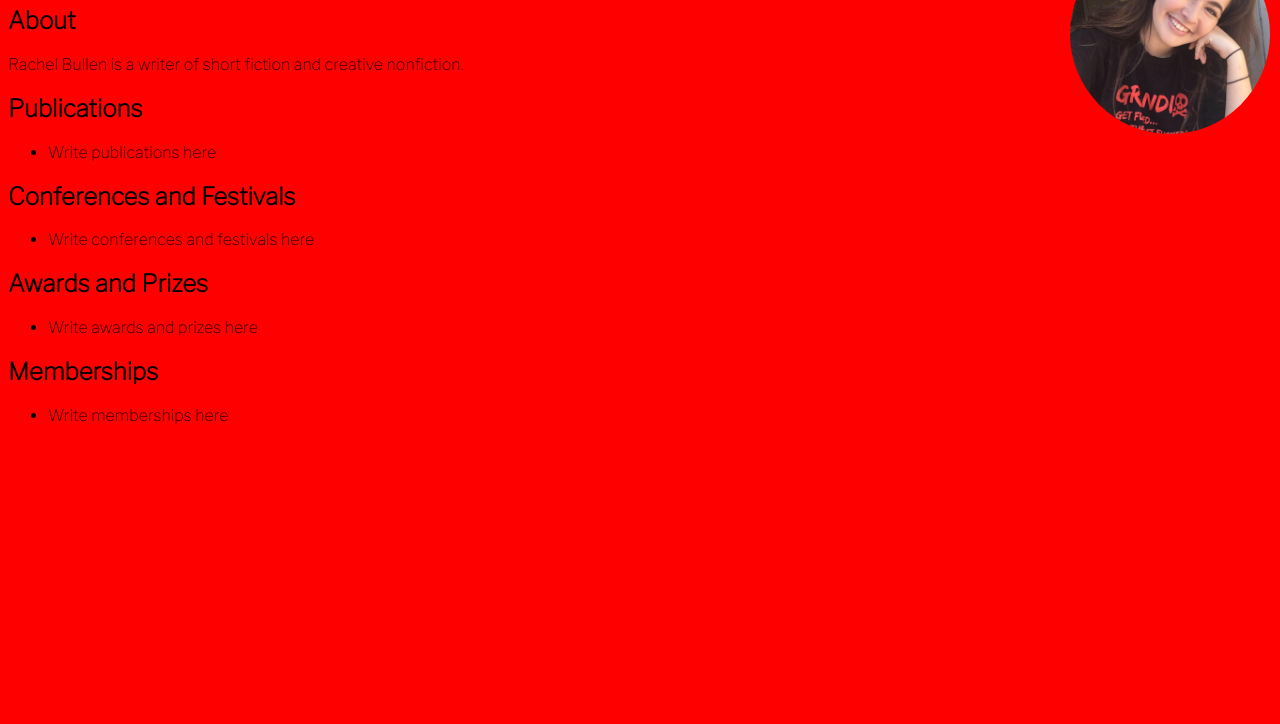
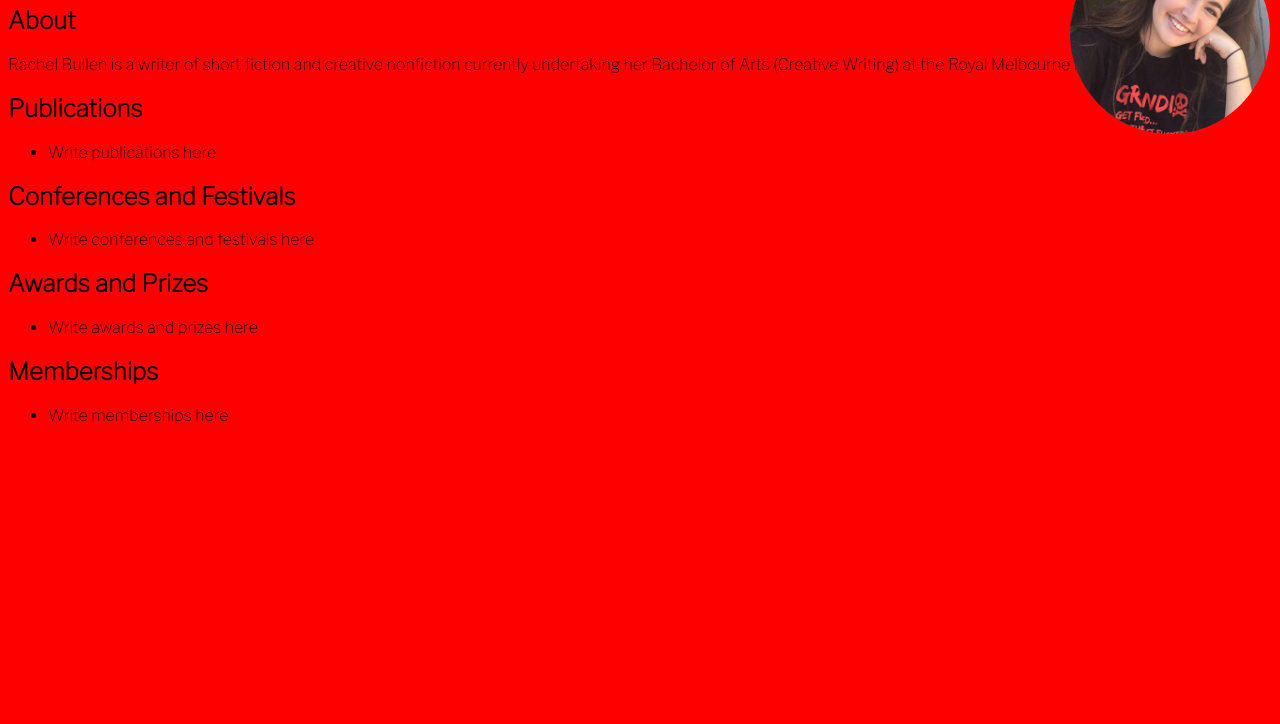
Before and after one commit to rachy-create/rachy-create.github.io, a plain HTML site: page index.html in a window 1280 px wide. Shown: the part 76-800 px from the top of the page. Drawn offline with nearby package versions, Linux system fonts and the light colour scheme; files whose address does not match are found by name.

Commit message:
Updated About

```diff
--- a/index.html
+++ b/index.html
@@ -17,7 +17,7 @@
 <body>
     <h1>Rachel Bullen</h1>
     <h2>About</h2>
-    <p>Rachel Bullen is a writer of short fiction and creative nonfiction.</p>
+    <p>Rachel Bullen is a writer of short fiction and creative nonfiction currently undertaking her Bachelor of Arts (Creative Writing) at the Royal Melbourne Institue of Technology.</p>
     <img class="profile-image" src="img/rach.jpg" alt="Rachel Bullen" />
     <h2>Publications</h2>
     <ul>
```
